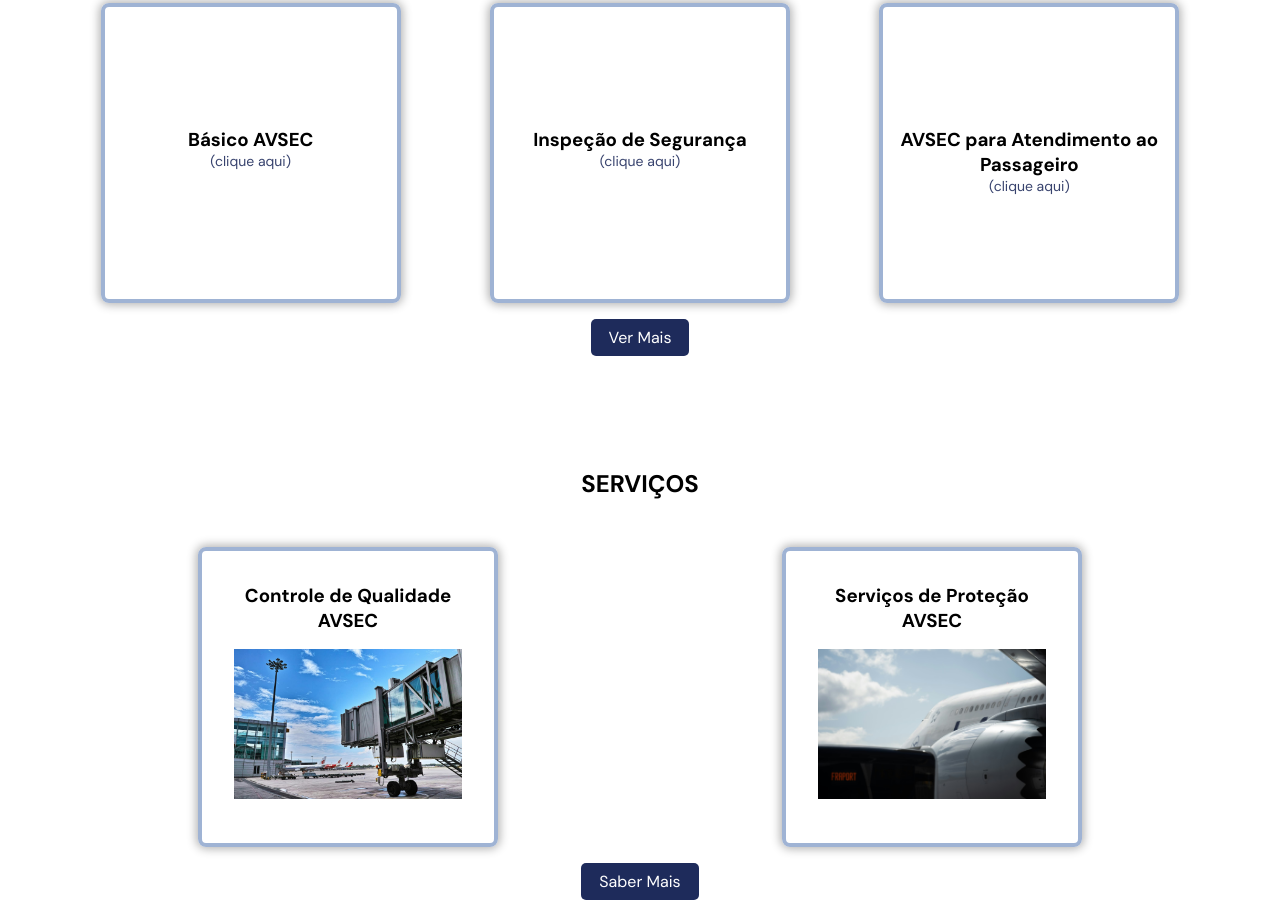
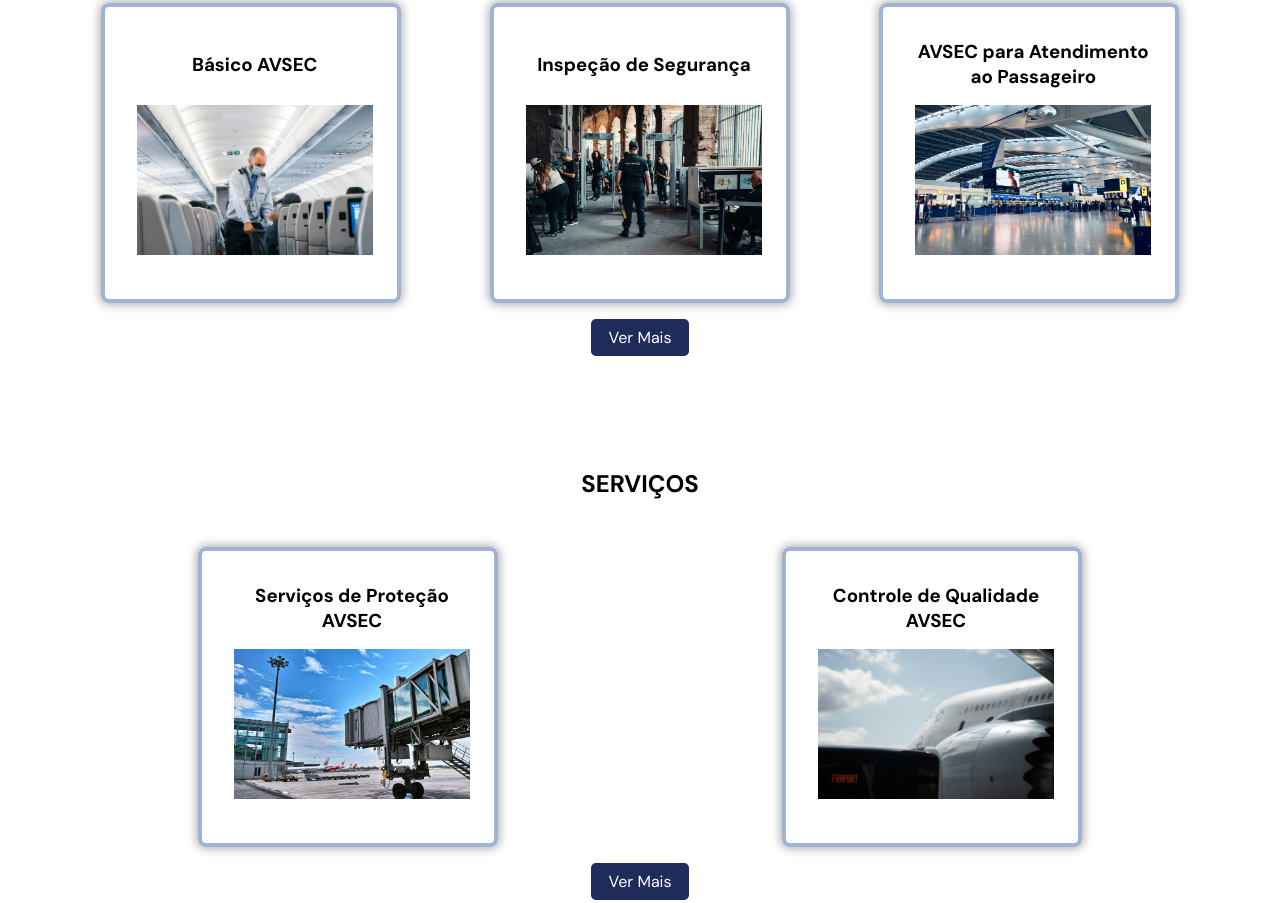
Before and after one commit to samuelmaciel015/panterSite, a website: page public/inicio.html in a window 1280 px wide. Shown: the part 866-1769 px from the top of the page. Drawn offline with Linux system fonts and the light colour scheme.

Commit message:
new changes

```diff
--- a/public/inicio.html
+++ b/public/inicio.html
@@ -75,7 +75,9 @@
                 <div class="card1">
                     <div class="front">
                         <h3>Básico AVSEC</h3>
-                        <p>(clique aqui)</p>
+                        <div class="image">
+                            <img src="images/basico.jpg" alt="Básico AVSEC" loading="lazy">
+                        </div>
                     </div>
                     <div class="back">
                         <p>O Curso Básico AVSEC é o curso inicial que introduz um profissional à área da Segurança da Aviação Civil. É uma vasta área de oportunidades que você terá para se desenvolver profissionalmente.</p>
@@ -85,7 +87,9 @@
                 <div class="card2">
                     <div class="front">
                         <h3>Inspeção de Segurança</h3>
-                        <p>(clique aqui)</p>
+                        <div class="image">
+                            <img src="images/inspecao.jpg" alt="Inspeção de Segurança" loading="lazy">
+                        </div>
                     </div>
                     <div class="back">
                         <p>O Curso Inspeção de Segurança é o curso que especializa um profissional da área da Segurança da Aviação Civil, além das atividades habilitadas pelo curso Básico AVSEC.</p>
@@ -95,7 +99,9 @@
                 <div class="card3">
                     <div class="front">
                         <h3>AVSEC para Atendimento ao Passageiro</h3>
-                        <p>(clique aqui)</p>
+                        <div class="image">
+                            <img src="images/passageiro.jpg" alt="AVSEC para Atendimento ao Passageiro" loading="lazy">
+                        </div>
                     </div>
                     <div class="back">
                         <p>O Curso AVSEC para Atendimento ao Passageiro tem a finalidade de qualificar o profissional para realizar todo atendimento ao passageiro de Operador Aéreo tanto da aviação comercial como da aviação executiva com certificação ANAC.</p>
@@ -110,22 +116,32 @@
             <h2>SERVIÇOS</h2>
 
             <div class="grid-servicos">
-                <div class="servico1">
-                    <h3>Controle de Qualidade AVSEC</h3>
-                    <div class="image">
-                        <img src="images/servico.jpg" alt="Serviços de Proteção AVSEC" loading="lazy">
+                <div class="card4">
+                    <div class="front">
+                        <h3>Serviços de Proteção AVSEC</h3>
+                        <div class="image">
+                            <img src="images/servico.jpg" alt="Serviços de Proteção AVSEC" loading="lazy">
+                        </div>
+                    </div>
+                    <div class="back">
+                        <p>Integrando recursos humanos com o que existe de mais moderno em Segurança da Aviação Civil, diagnosticamos vulnerabilidades e atuamos na melhoria da qualidade, oferecendo uma solução completa e eficiente de segurança.</p>
                     </div>
                 </div>
 
-                <div class="servico2">
-                    <h3>Serviços de Proteção AVSEC</h3>
-                    <div class="image">
-                        <img src="images/controle.jpg" alt="Controle de Qualidade AVSEC" loading="lazy">
+                <div class="card5">
+                    <div class="front">
+                        <h3>Controle de Qualidade AVSEC</h3>
+                        <div class="image">
+                            <img src="images/controle.jpg" alt="Controle de Qualidade AVSEC" loading="lazy">
+                        </div>
+                    </div>
+                    <div class="back">
+                        <p>Oferecemos serviços nas atividades de Controle de Qualidade AVSEC como Auditorias, Inspeções, Testes e Exercícios, melhorando a eficiência para os serviços de Segurança da Aviação Civil.</p>
                     </div>
                 </div>
             </div>
 
-            <a href="servicos.html">Saber Mais</a>
+            <a href="servicos.html">Ver Mais</a>
         </section>
     </main>
 
--- a/public/scripts/flipCards.js
+++ b/public/scripts/flipCards.js
@@ -1,6 +1,8 @@
 const carta1 = document.querySelector('.card1');
 const carta2 = document.querySelector('.card2');
 const carta3 = document.querySelector('.card3');
+const carta4 = document.querySelector('.card4');
+const carta5 = document.querySelector('.card5');
 
 carta1.addEventListener('click', () => {
     carta1.classList.toggle('flipped');
@@ -11,3 +13,9 @@ carta2.addEventListener('click', () => {
 carta3.addEventListener('click', () => {
     carta3.classList.toggle('flipped');
 });
+carta4.addEventListener('click', () => {
+    carta4.classList.toggle('flipped');
+});
+carta5.addEventListener('click', () => {
+    carta5.classList.toggle('flipped');
+});
--- a/public/styles/base.css
+++ b/public/styles/base.css
@@ -204,33 +204,40 @@ footer p:nth-child(3) {
 }
 
   /********************************FLIP CARDS********************************/
-.card1, .card2, .card3 {
+.card1, .card2, .card3, .card4, .card5 {
   border: 4px solid rgb(159, 179, 212);
   border-radius: 8px;
   box-shadow: 0px 0px 10px 2px rgba(0, 0, 0, 0.3);
   width: 300px;
   height: 300px;
   transform-style: preserve-3d;
-  transition: transform 1s;
+  transition: transform .5s;
   cursor: pointer;
   perspective: 1000px;
 }
 
-.card1.flipped, .card2.flipped, .card3.flipped {
+.card1:hover, .card2:hover, .card3:hover, .card4:hover, .card5:hover{
+  transform: scale(1.05);
+}
+
+.card1.flipped, .card2.flipped, .card3.flipped, .card4.flipped, .card5.flipped {
   transform: rotateY(-180deg);
 }
 
 .front, .back {
   position: absolute;
-  width: 100%;
-  height: 100%;
   backface-visibility: hidden;
-  padding: 120px 0 0 0;
+  width: 300px;
+  height: 300px;
+  padding: 2rem;
+  justify-self: center;
 }
 
-.front h3, .front p {
+.front h3{
   justify-self: center;
+  align-content: center;
   text-align: center;
+  height: 50px;
 }
 
 .front p {
@@ -242,7 +249,27 @@ footer p:nth-child(3) {
   transform: rotateY(-180deg);
   padding: 0 10px;
   text-align:center;
-  padding: 80px 10px;
+  padding: 30px;
+}
+
+.card1 p:nth-child(1) {
+  margin-top: 40px;
+}
+
+.card2 p:nth-child(1) {
+  margin-top: 50px;
+}
+
+.card3 p:nth-child(1) {
+  margin-top: 22px;
+}
+
+.card4 p:nth-child(1) {
+  margin-top: 23px;
+}
+
+.card5 p:nth-child(1) {
+  margin-top: 38px;
 }
 
 main a {
@@ -276,17 +303,6 @@ main a {
   place-items: center;
 }
 
-.servico1, .servico2 {
-  border: 4px solid rgb(159, 179, 212);
-  border-radius: 8px;
-  box-shadow: 0px 0px 10px 2px rgba(0, 0, 0, 0.3);
-  width: 300px;
-  height: 300px;
-  padding: 2rem;
-  text-align: center;
-  transition: .1s linear;
-}
-
 .image {
   width: 100%;
   height: 150px;
@@ -297,11 +313,6 @@ main a {
   width: 100%;
   height: 100%;
   object-fit: cover;
-}
-
-.servico1:hover, .servico2:hover {
-  transform: scale(1.05);
-  transition: .1s linear;
 }
 
 .servico-main section:nth-child(3) {
@@ -345,9 +356,11 @@ main a {
 .curso .image, .servico .image {
   width: 100%;
   height: 200px;
+  margin-bottom: 1rem;
 }
 .curso p, .servico p {
   text-align: justify;
+  margin-bottom: 3rem;
 }
 .curso-main a {
   margin: 1rem 0;
--- a/public/styles/mobile.css
+++ b/public/styles/mobile.css
@@ -41,9 +41,8 @@
         color: white;
     }
 
-    .servico1:hover, .servico2:hover {
+    .card1:hover, .card2:hover, .card3:hover, .card4:hover, .card5:hover{
         transform: none;
-        transition: none;
     }
 
     form fieldset {
```
